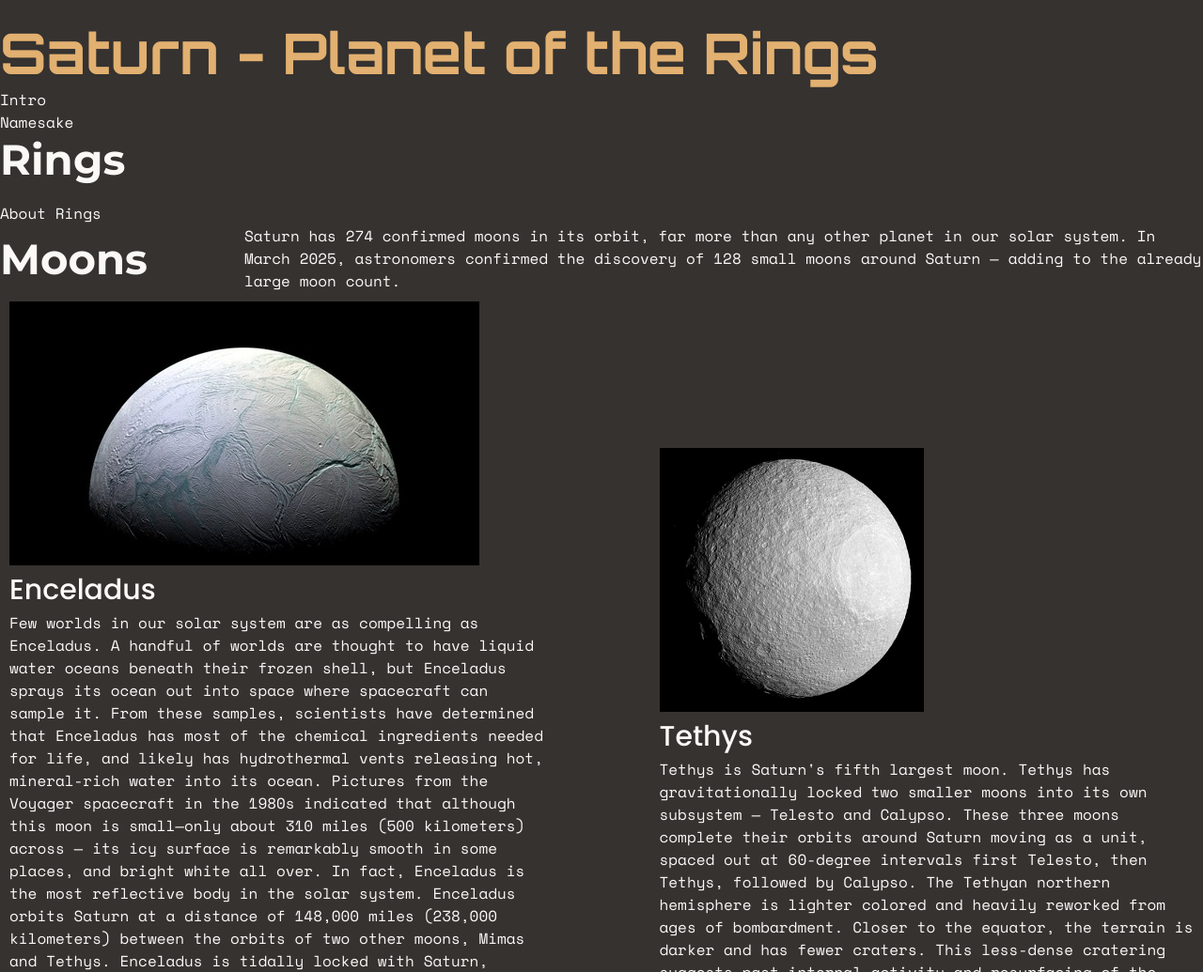
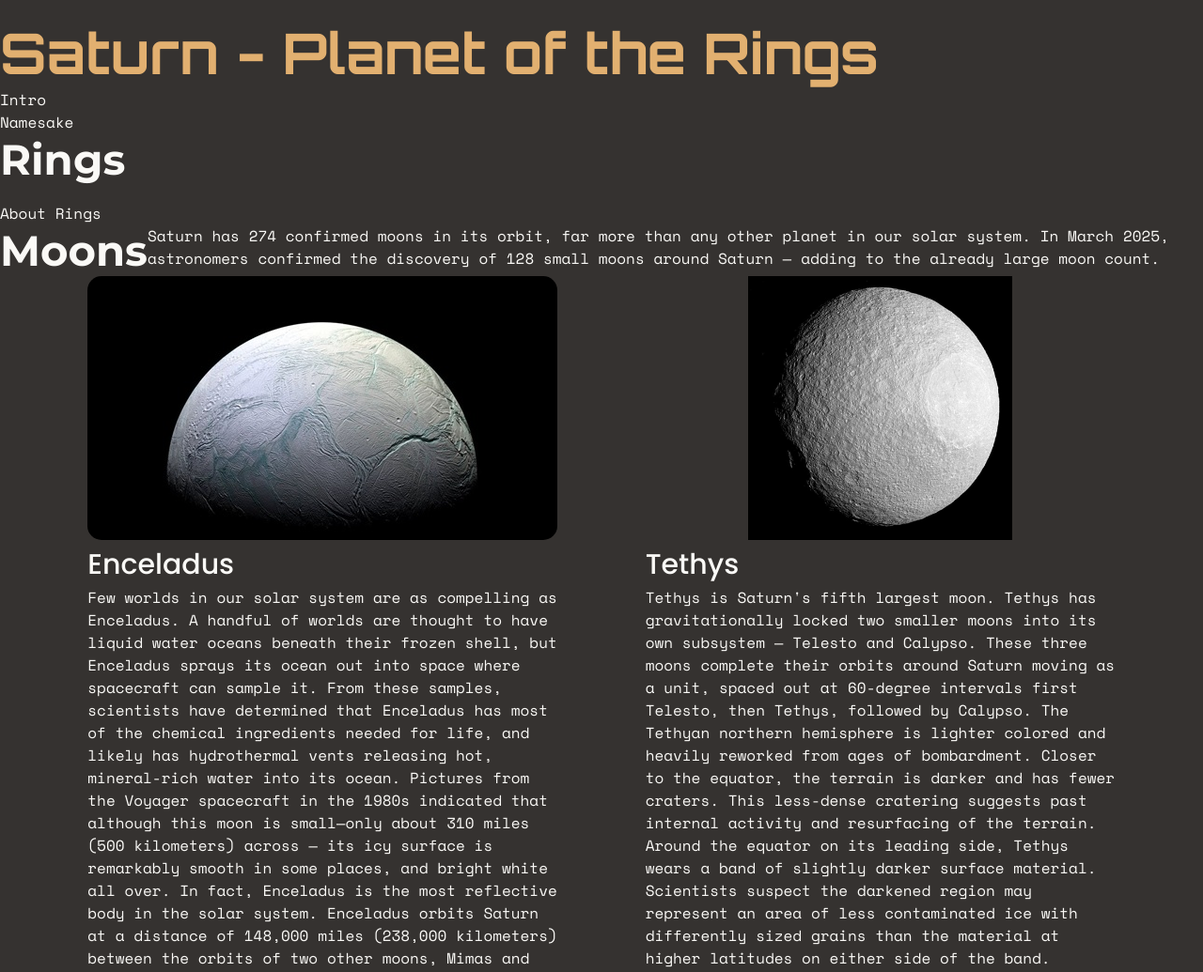
Before and after one commit to Christian404404/HTML_-_CSS_Oppgave-3_Planet_Prosjekt, a plain HTML site: page index.html in a window 1280 px wide. Shown: the top 1035 px of the page at 94% size. Drawn offline with nearby package versions, Linux system fonts and the light colour scheme.

Commit message:
Commented out CSS, and started over since I was screwing up and mixing stuff up. Now shit is working like it should, there's still an issue with tethys.

```diff
--- a/style.css
+++ b/style.css
@@ -73,16 +73,17 @@ li {
 }
 /* #moons {
 } */
-#moons article {
-  flex: 1 1 50%;
+
+/* #moons article {
   box-sizing: border-box;
-  padding: 10px;
+  width: 500px;
+  height: auto;
+  padding: 5px;
 }
 #moons-layout-row {
   display: flex;
   flex-direction: row;
   justify-content: center;
-  align-items: center;
   gap: 103px;
 }
 #moon-articles-row {
@@ -90,13 +91,30 @@ li {
   flex-direction: row;
   justify-content: center;
   align-items: center;
+  justify-content: space-between;
   gap: 103px;
-  justify-content: space-between;
+} */
+#moons-layout-row {
+  display: flex;
 }
-#tethys,
+#moons article {
+  width: 500px;
+  height: auto;
+}
+#moon-articles-row {
+  display: flex;
+  justify-content: space-evenly;
+}
+
 #enchilada {
-  contain: content;
-  width: auto;
+  width: 500px;
   height: 281px;
   object-fit: contain;
+  border-radius: 15px;
 }
+#tethys {
+  width: 500px;
+  height: 281px;
+  object-fit: contain;
+  border-radius: 15px;
+}
```
